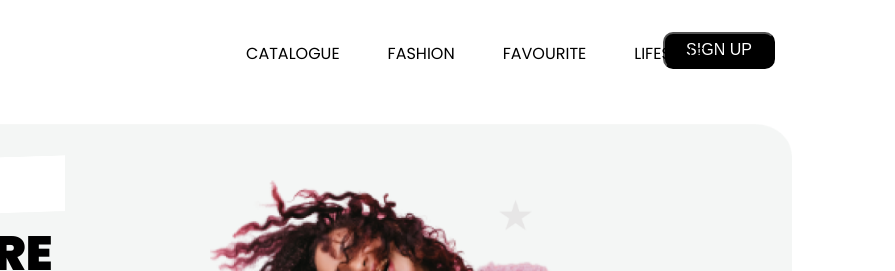
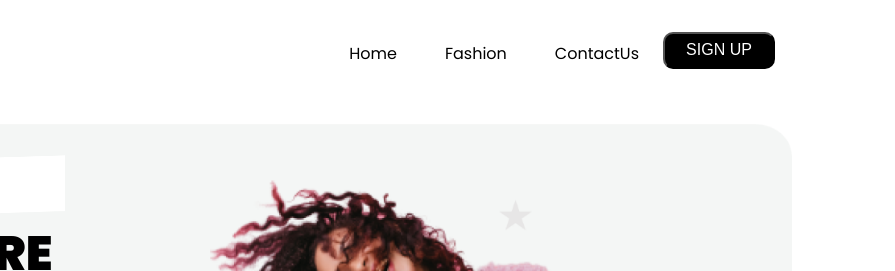
Before and after one commit to wang0950-Ga/mtm6201-midterm, a plain HTML site: page index.html in a window 1280 px wide. Shown: the top 271 px of the page, 385-1280 px from the left. Drawn offline with Linux system fonts and the light colour scheme.

Commit message:
fix desktop version navbar bug

```diff
--- a/css/main-responsive.css
+++ b/css/main-responsive.css
@@ -600,9 +600,9 @@ footer {
     /* main banner start */
 
     .bannergirl {
-        width: 1024px;
-        height: auto;
-        transform: translateY(7%);
+        width: 95%;
+        height: auto;
+        transform: translateY(1%);
         z-index: -1;
     }
 
@@ -1047,9 +1047,8 @@ footer {
 
     nav ul {
         display: flex;
-        flex-direction: row;
-        justify-content: center;
-        transform: translate(13rem, -3rem);
+        justify-content: flex-end;
+        transform: translate(-6rem, -3rem);
         margin-right: 1rem;
     }
 
--- a/index.html
+++ b/index.html
@@ -18,10 +18,9 @@
             </div>
             <nav>
                 <ul>
-                    <li><a href="#">CATALOGUE</a></li>
-                    <li><a href="#">FASHION</a></li>
-                    <li><a href="#">FAVOURITE</a></li>
-                    <li><a href="#">LIFESTYLE</a></li>
+                    <li><a href="#">Home</a></li>
+                    <li><a href="#">Fashion</a></li>
+                    <li><a href="#">ContactUs</a></li>
                 </ul>
             </nav>
         </header>
```
